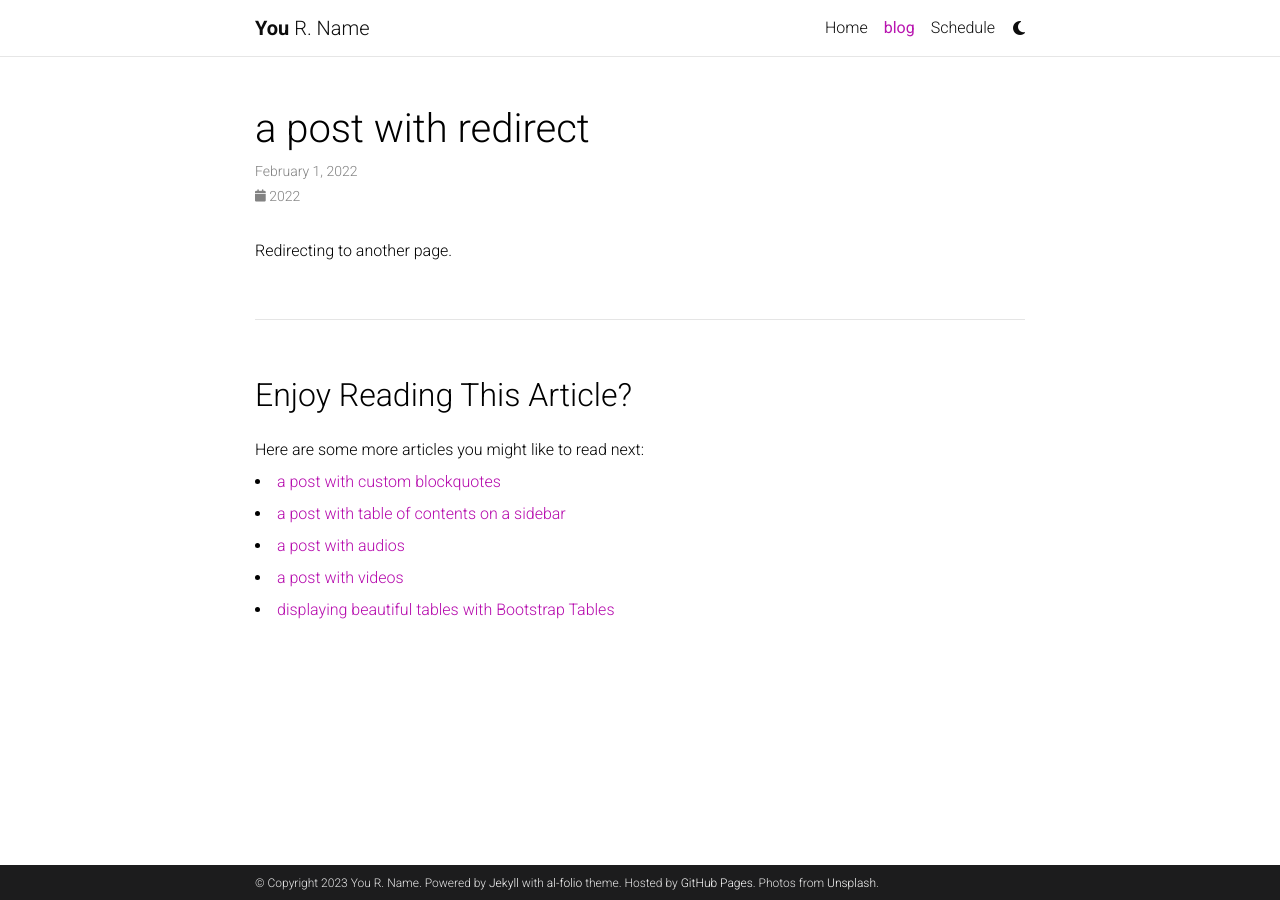
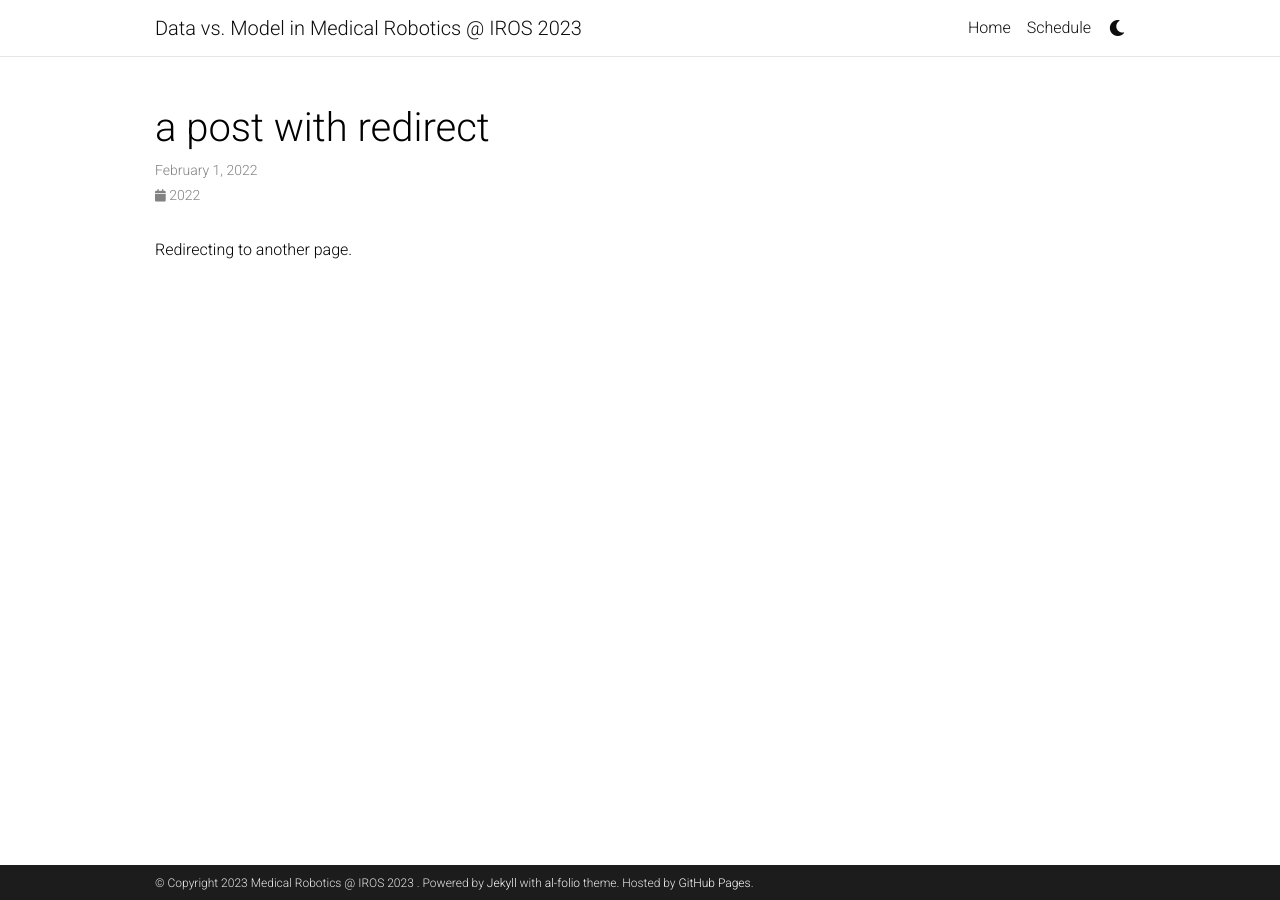
Before and after one commit to future-med-roboticist/future-med-roboticist.github.io, a Jekyll site: the page built from _posts/2022-02-01-redirect.md, in a window 1280 px wide. Built offline with Jekyll 4.4.1, drawn with Linux system fonts in a browser that asks for light colours; comment, search, counter and statistics services are not loaded; a style sheet for code colours, icons or effects is not loaded; some of the changed lines change nothing that is shown.

Commit message:
Update _config.yml

```diff
--- a/_config.yml
+++ b/_config.yml
@@ -2,24 +2,22 @@
 # Site settings
 # -----------------------------------------------------------------------------
 
-title: blank # the website title (if blank, full name will be used instead)
-first_name: You
-middle_name: R.
-last_name: Name
-email: you@example.com
+first_name: Medical Robotics @ IROS 2023
+last_name:
+title: Data vs. Model in Medical Robotics @ IROS 2023 # the website title (if blank, full name will be used instead)
+email: yash.chitalia@louisville.edu
 description: > # the ">" symbol means to ignore newlines until "footer_text:"
-  A simple, whitespace theme for academics. Based on [*folio](https://github.com/bogoli/-folio) design.
+  A workshop to discuss a data-driven vs. model-based approach to the field of medical robotics.
 footer_text: >
   Powered by <a href="https://jekyllrb.com/" target="_blank">Jekyll</a> with <a href="https://github.com/alshedivat/al-folio">al-folio</a> theme.
   Hosted by <a href="https://pages.github.com/" target="_blank">GitHub Pages</a>.
-  Photos from <a href="https://unsplash.com" target="_blank">Unsplash</a>.
-keywords: jekyll, jekyll-theme, academic-website, portfolio-website  # add your own keywords or leave empty
+keywords: score functions, score-based methods, diffusion  # add your own keywords or leave empty
 
 lang: en # the language of your site (for example: en, fr, cn, ru, etc.)
-icon: ⚛️  # the emoji used as the favicon (alternatively, provide image name in /assets/img/)
+icon: ∇  # the emoji used as the favicon (alternatively, provide image name in /assets/img/)
 
 url: https://medrob-workshop.github.io # the base hostname & protocol for your site
-baseurl: # the subpath of your site, e.g. /blog/
+baseurl:  # the subpath of your site, e.g. /blog/
 last_updated: false # set to true if you want to display last updated in the footer
 impressum_path:  # set to path to include impressum link in the footer, use the same path as permalink in a page, helps to conform with EU GDPR
 
@@ -34,10 +32,6 @@
 # repo color theme
 repo_theme_light: default       # https://github.com/anuraghazra/github-readme-stats/blob/master/themes/README.md
 repo_theme_dark: dark           # https://github.com/anuraghazra/github-readme-stats/blob/master/themes/README.md
-repo_trophies:
-  enabled: true
-  theme_light: flat    # https://github.com/ryo-ma/github-profile-trophy
-  theme_dark: gitdimmed  # https://github.com/ryo-ma/github-profile-trophy
 
 # -----------------------------------------------------------------------------
 # RSS Feed
@@ -55,7 +49,7 @@
 footer_fixed: true
 
 # Dimensions
-max_width: 800px
+max_width: 1000px
 
 # TODO: add layout settings (single page vs. multi-page)
 
@@ -74,36 +68,19 @@
 github_username: # your GitHub user name
 gitlab_username: # your GitLab user name
 twitter_username: # your Twitter handle
-mastodon_username: # your mastodon instance+username in the format instance.tld/@username
 linkedin_username: # your LinkedIn user name
-telegram_username: # your Telegram user name
 scholar_userid: # your Google Scholar ID
-semanticscholar_id: # your Semantic Scholar ID
-whatsapp_number: # your WhatsApp number (full phone number in international format. Omit any zeroes, brackets, or dashes when adding the phone number in international format.)
 orcid_id: # your ORCID ID
 medium_username: # your Medium username
 quora_username: # your Quora username
 publons_id: # your ID on Publons
-lattes_id: # your ID on Lattes (Brazilian Lattes CV)
-osf_id: # your OSF ID
 research_gate_profile: # your profile on ResearchGate
-scopus_id: # your profile on Scopus
 blogger_url: # your blogger URL
 work_url: # work page URL
 keybase_username: # your keybase user name
 wikidata_id: # your wikidata id
-wikipedia_id: # your wikipedia id (Case sensitive)
 dblp_url: # your DBLP profile url
-stackoverflow_id: # your stackoverflow id
-kaggle_id: # your kaggle id
-lastfm_id: # your lastfm id
-spotify_id: # your spotify id
-pinterest_id: # your pinterest id
-unsplash_id: # your unsplash id
-instagram_id: # your instagram id
-facebook_id: # your facebook id
-youtube_id: # your youtube channel id (youtube.com/@<youtube_id>)
-discord_id: # your discord id (18-digit unique numerical identifier)
+stackoverflow_id: #your stackoverflow id
 
 contact_note: >
   You can even add a little note about which of these is the best way to reach you.
@@ -112,7 +89,7 @@
 # Analytics and search engine verification
 # -----------------------------------------------------------------------------
 
-google_analytics:  # your Google Analytics measurement ID (format: G-XXXXXXXXXX)
+google_analytics:  # your Goole Analytics measurement ID (format: G-XXXXXXXXXX)
 panelbear_analytics:  # panelbear analytics site ID (format: XXXXXXXXX)
 
 google_site_verification:  # your google-site-verification ID (Google Search Console)
@@ -123,7 +100,7 @@
 # -----------------------------------------------------------------------------
 
 blog_name: al-folio # blog_name will be displayed in your blog page
-blog_nav_title: blog # your blog must have a title for it to be displayed in the nav bar
+blog_nav_title:  # your blog must have a title for it to be displayed in the nav bar
 blog_description: a simple whitespace theme for academics
 permalink: /blog/:year/:title/
 
@@ -131,32 +108,12 @@
 pagination:
   enabled: true
 
-related_blog_posts:
-  enabled: true
-  max_related: 5
-
-# Giscus comments (RECOMMENDED)
-# Follow instructions on https://giscus.app/ to setup for your repo to fill out
-# the information below.
-giscus:
-  repo: alshedivat/al-folio      # <your-github-user-name>/<your-github-repo-name>
-  repo_id: MDEwOlJlcG9zaXRvcnk2MDAyNDM2NQ==
-  category: Comments             # name of the category under which discussions will be created
-  category_id: DIC_kwDOA5PmLc4CTBt6
-  mapping: title                 # identify discussions by post title
-  strict: 1                      # use strict identification mode
-  reactions_enabled: 1           # enable (1) or disable (0) emoji reactions
-  input_position: bottom         # whether to display input form below (bottom) or above (top) the comments
-  theme: preferred_color_scheme  # name of the color scheme (preferred works well with al-folio light/dark mode)
-  emit_metadata: 0
-  lang: en
-
-# Disqus comments (DEPRECATED)
+# Comments
 disqus_shortname: al-folio # put your disqus shortname
 # https://help.disqus.com/en/articles/1717111-what-s-a-shortname
 
 # External sources.
-# If you have blog posts published on medium.com or other external sources,
+# If you have blog posts published on medium.com or other exteranl sources,
 # you can display them in your blog by adding a link to the RSS feed.
 external_sources:
   - name: medium.com
@@ -176,15 +133,8 @@
     output: true
     permalink: /projects/:path/
 
-announcements:
-  enabled: true
-  scrollable: true # adds a vertical scroll bar if there are more than 3 news items
-  limit: 5 # leave blank to include all the news in the `_news` folder
-
-latest_posts:
-  enabled: true
-  scrollable: true # adds a vertical scroll bar if there are more than 3 new posts items
-  limit: 3 # leave blank to include all the blog posts
+news_scrollable: true # adds a vertical scroll bar if there are more than 3 news items
+news_limit: 5 # leave blank to include all the news in the `_news` folder
 
 # -----------------------------------------------------------------------------
 # Jekyll settings
@@ -222,19 +172,17 @@
   - jekyll-email-protect
   - jekyll-feed
   - jekyll-imagemagick
-  - jekyll-link-attributes
   - jekyll-minifier
   - jekyll-paginate-v2
   - jekyll/scholar
   - jekyll-sitemap
-  - jekyll-toc
   - jekyll-twitter-plugin
   - jemoji
 
 # Sitemap settings
 defaults:
   - scope:
-      path: "assets"
+      path: "assets/**/*.*"
     values:
       sitemap: false
 
@@ -262,8 +210,7 @@
     tag: '/blog/tag/:name/'
     category: '/blog/category/:name/'
 
-display_tags: ['formatting', 'images', 'links', 'math', 'code'] # these tags will be displayed on the front page of your blog
-display_categories: ['blockquotes'] # these categories will be displayed on the front page of your blog
+display_tags: ['formatting', 'images', 'links', 'math', 'code'] # this tags will be dispalyed on the front page of your blog
 
 # -----------------------------------------------------------------------------
 # Jekyll Scholar
@@ -271,7 +218,7 @@
 
 scholar:
 
-  last_name: [Einstein]
+  last_name: Einstein
   first_name: [Albert, A.]
 
   style: apa
@@ -293,31 +240,13 @@
   details_link: Details
 
   query: "@*"
-  group_by: year
-  group_order: descending
-
-badges: # Display different badges for your publications
-  altmetric_badge: true # Altmetric badge (https://www.altmetric.com/products/altmetric-badges/)
-  dimensions_badge: true # Dimensions badge (https://badge.dimensions.ai/)
 
 # Filter out certain bibtex entry keywords used internally from the bib output
-filtered_bibtex_keywords: [abbr, abstract, arxiv, bibtex_show, html, pdf, selected, supp, blog, code, poster, slides, website, preview, altmetric]
+filtered_bibtex_keywords: [abbr, abstract, arxiv, bibtex_show, html, pdf, selected, supp, blog, code, poster, slides, website, preview]
 
 # Maximum number of authors to be shown for each publication (more authors are visible on click)
-max_author_limit: 3  # leave blank to always show all authors
+max_author_limit: 5  # leave blank to always show all authors
 more_authors_animation_delay: 10  # more authors are revealed on click using animation; smaller delay means faster animation
-
-
-# -----------------------------------------------------------------------------
-# Jekyll Link Attributes
-# -----------------------------------------------------------------------------
-
-# These are the defaults
-external_links:
-  enabled: true
-  rel: external nofollow noopener
-  target: _blank
-  exclude:
 
 
 # -----------------------------------------------------------------------------
@@ -325,7 +254,7 @@
 # -----------------------------------------------------------------------------
 
 imagemagick:
-  enabled: true # enables responsive images for your site (recommended, see https://github.com/alshedivat/al-folio/issues/537)
+  enabled: true # enables responsive images for your site (recomended, see https://github.com/alshedivat/al-folio/issues/537)
   widths:
     - 480
     - 800
@@ -357,7 +286,7 @@
 enable_panelbear_analytics: false  # enables panelbear analytics
 enable_google_verification: false  # enables google site verification
 enable_bing_verification:   false  # enables bing site verification
-enable_masonry:             true   # enables automatic project cards arrangement
+enable_masonry:             true   # enables automatic project cards arangement
 enable_math:                true   # enables math typesetting (uses MathJax)
 enable_tooltips:            false  # enables automatic tooltip links generated
                                    # for each section titles on pages and posts
@@ -367,7 +296,7 @@
 enable_project_categories:  true   # enables categorization of projects into
                                    # multiple categories
 enable_medium_zoom:         true   # enables image zoom feature (as on medium.com)
-enable_progressbar:         true   # enables a horizontal progress bar linked to the vertical scroll position
+
 
 # -----------------------------------------------------------------------------
 # Library versions
@@ -381,11 +310,9 @@
   integrity:
     css: "sha256-DF7Zhf293AJxJNTmh5zhoYYIMs2oXitRfBjY+9L//AY="
     js: "sha256-fgLAgv7fyCGopR/gBNq2iW3ZKIdqIcyshnUULC4vex8="
-bootstrap-table:
-  version: "1.21.4"
 fontawesome:
-  version: "6.4.0"
-  integrity: "sha256-HtsXJanqjKTc8vVQjO4YMhiqFoXkfBsjBWcX91T1jr8="
+  version: "5.15.4"
+  integrity: "sha256-mUZM63G8m73Mcidfrv5E+Y61y7a12O5mW4ezU3bxqW4="
 jquery:
   version: "3.6.0"
   integrity: "sha256-/xUj+3OJU5yExlq6GSYGSHk7tPXikynS7ogEvDej/m4="
@@ -400,5 +327,5 @@
     css: "sha256-jpjYvU3G3N6nrrBwXJoVEYI/0zw8htfFnhT9ljN3JJw="
     js: "sha256-NdbiivsvWt7VYCt6hYNT3h/th9vSTL4EDWeGs5SN3DA="
 medium_zoom:
-  version: "1.0.8"
-  integrity: "sha256-7PhEpEWEW0XXQ0k6kQrPKwuoIomz8R8IYyuU1Qew4P8="
+  version: "1.0.6"
+  integrity: "sha256-EdPgYcPk/IIrw7FYeuJQexva49pVRZNmt3LculEr7zM="
```
